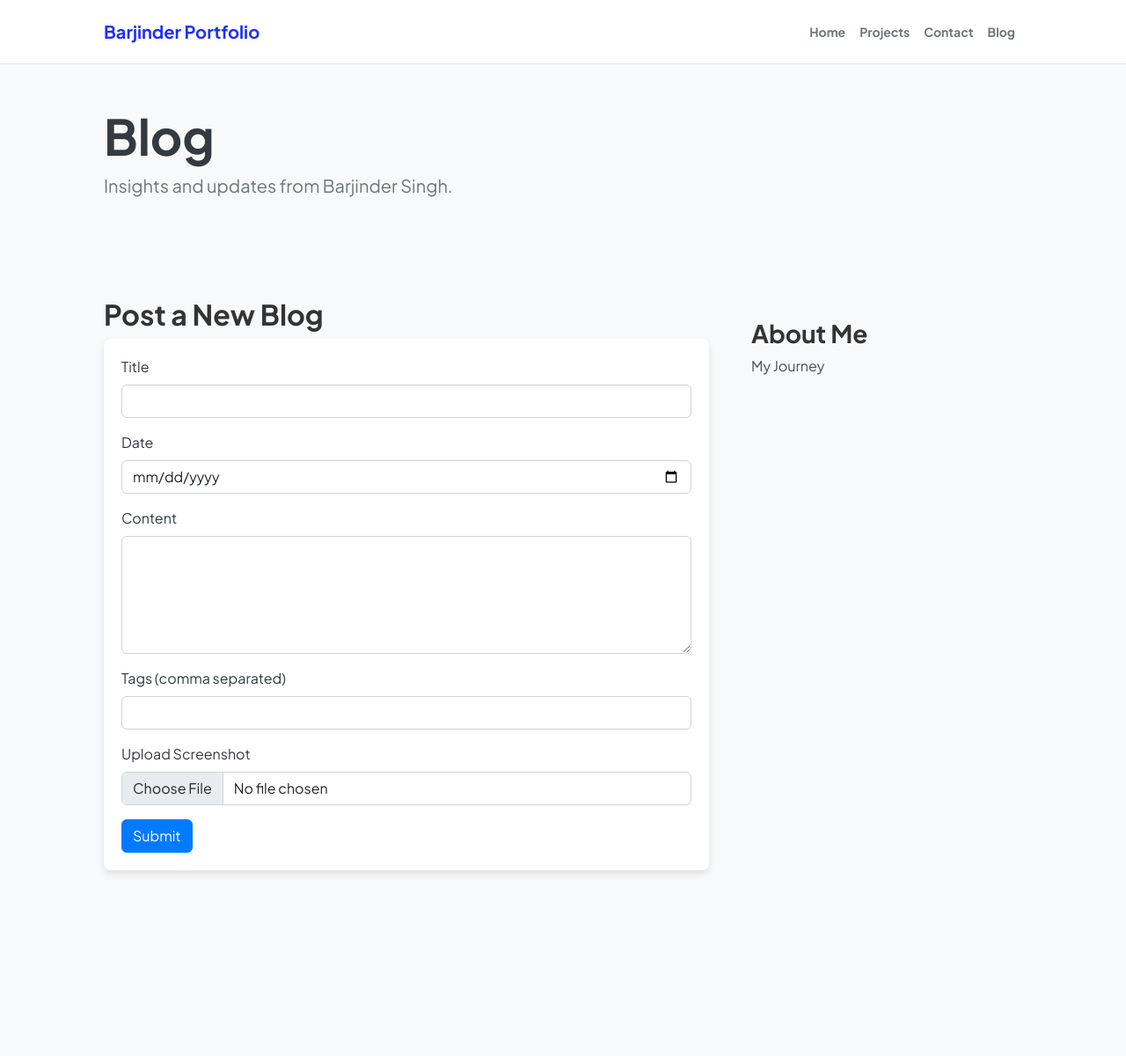
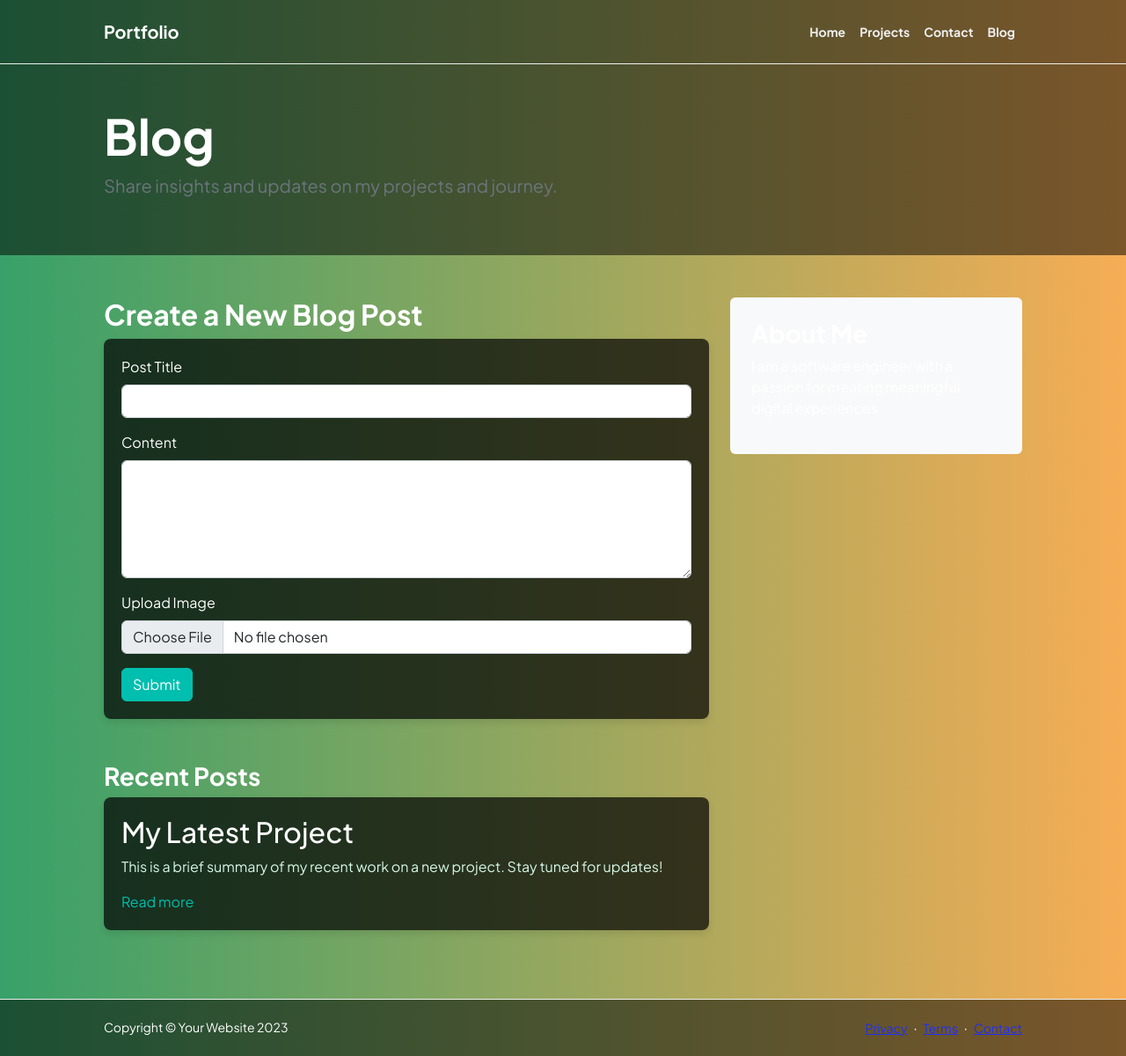
Before and after one commit to BarjnderSE/P, a plain HTML site: page blog.html in a window 1280 px wide. Shown: the whole page at 88% size. Before the commit the page ends 1085 px from the top, so only its background shows below. Drawn offline with nearby package versions, Linux system fonts and the light colour scheme.

Commit message:
Update blog.html

```diff
--- a/blog.html
+++ b/blog.html
@@ -3,9 +3,9 @@
 <head>
     <meta charset="utf-8" />
     <meta name="viewport" content="width=device-width, initial-scale=1, shrink-to-fit=no" />
-    <meta name="description" content="Blog page for Barjinder Singh's portfolio" />
-    <meta name="author" content="Barjinder Singh" />
-    <title>Blog | Barjinder Singh Portfolio</title>
+    <meta name="description" content="Blog page for the portfolio" />
+    <meta name="author" content="" />
+    <title>Blog | Portfolio</title>
     <!-- Favicon-->
     <link rel="icon" type="image/x-icon" href="favicon.ico" />
     <!-- Custom Google font-->
@@ -16,72 +16,71 @@
     <link href="https://cdn.jsdelivr.net/npm/bootstrap-icons@1.8.1/font/bootstrap-icons.css" rel="stylesheet" />
     <!-- Core theme CSS (includes Bootstrap)-->
     <link href="css/styles.css" rel="stylesheet" />
-
     <style>
         /* General Body Styles */
         body {
             font-family: 'Plus Jakarta Sans', sans-serif;
-            color: #333;
-            background-color: #f8f9fa;
+            background: linear-gradient(90deg, #38a169, #f6ad55);
+            color: white;
         }
 
         /* Navigation Styles */
         .navbar {
-            background-color: #ffffff;
-            border-bottom: 1px solid #e5e5e5;
+            background-color: rgba(0, 0, 0, 0.5);
+            border-bottom: 1px solid #f0f0f0;
         }
 
         .navbar-brand {
-            color: #007bff;
+            color: #fff;
         }
 
         .navbar-nav .nav-link {
-            color: #6c757d;
+            color: #f0f0f0;
         }
 
         .navbar-nav .nav-link:hover {
-            color: #007bff;
+            color: #fff;
         }
 
         /* Header Styles */
         header {
-            background-color: #e9ecef;
+            background-color: rgba(0, 0, 0, 0.5);
             padding: 40px 0;
         }
 
         header .display-4 {
-            color: #343a40;
+            color: #fff;
         }
 
         header .lead {
-            color: #6c757d;
+            color: #d6f7e7;
         }
 
         /* Blog Post Form Styles */
         #blog-form {
-            background-color: #ffffff;
+            background-color: rgba(0, 0, 0, 0.7);
             padding: 20px;
             border-radius: 8px;
             box-shadow: 0 4px 8px rgba(0, 0, 0, 0.1);
         }
 
         #blog-form .form-label {
-            color: #343a40;
+            color: #fff;
         }
 
         #blog-form .btn-primary {
-            background-color: #007bff;
-            border-color: #007bff;
+            background-color: #00bfae;
+            border-color: #00bfae;
         }
 
         #blog-form .btn-primary:hover {
-            background-color: #0056b3;
-            border-color: #004085;
+            background-color: #008f8a;
+            border-color: #006f6f;
         }
 
         /* Blog Post Styles */
         article {
-            background-color: #ffffff;
+            background-color: rgba(0, 0, 0, 0.7);
             padding: 20px;
             border-radius: 8px;
             box-shadow: 0 4px 8px rgba(0, 0, 0, 0.1);
@@ -89,16 +88,16 @@
         }
 
         article h2 {
-            color: #343a40;
+            color: #fff;
         }
 
         article p {
-            color: #495057;
+            color: #d6f7e7;
         }
 
         article a {
             text-decoration: none;
-            color: #007bff;
+            color: #00bfae;
         }
 
         article a:hover {
@@ -106,49 +105,41 @@
         }
 
         article .btn-primary {
-            background-color: #007bff;
-            border-color: #007bff;
+            background-color: #00bfae;
+            border-color: #00bfae;
         }
 
         article .btn-primary:hover {
-            background-color: #0056b3;
-            border-color: #004085;
-        }
-
-        /* Sidebar Styles */
-        .bg-light {
-            background-color: #f8f9fa !important;
-        }
-
-        .bg-light p {
-            color: #495057;
+            background-color: #008f8a;
+            border-color: #006f6f;
         }
 
         /* Footer Styles */
         footer {
-            background-color: #ffffff;
-            border-top: 1px solid #e5e5e5;
+            background-color: rgba(0, 0, 0, 0.5);
+            border-top: 1px solid #f0f0f0;
+            padding: 20px 0;
         }
 
         footer .text-muted {
-            color: #6c757d;
+            color: #d6f7e7;
         }
 
         footer .list-inline-item a {
-            color: #6c757d;
+            color: #f0f0f0;
         }
 
         footer .list-inline-item a:hover {
-            color: #007bff;
+            color: #00bfae;
         }
     </style>
 </head>
 <body class="d-flex flex-column h-100">
     <main class="flex-shrink-0">
         <!-- Navigation-->
-        <nav class="navbar navbar-expand-lg navbar-light bg-white py-3">
+        <nav class="navbar navbar-expand-lg navbar-light py-3">
             <div class="container px-5">
-                <a class="navbar-brand" href="index.html"><span class="fw-bolder text-primary">Barjinder Portfolio</span></a>
+                <a class="navbar-brand" href="index.html"><span class="fw-bolder">Portfolio</span></a>
                 <button class="navbar-toggler" type="button" data-bs-toggle="collapse" data-bs-target="#navbarSupportedContent" aria-controls="navbarSupportedContent" aria-expanded="false" aria-label="Toggle navigation"><span class="navbar-toggler-icon"></span></button>
                 <div class="collapse navbar-collapse" id="navbarSupportedContent">
                     <ul class="navbar-nav ms-auto mb-2 mb-lg-0 small fw-bolder">
@@ -161,39 +152,31 @@
             </div>
         </nav>
         <!-- Header-->
-        <header class="py-5 bg-light">
+        <header class="py-5">
             <div class="container px-5">
                 <h1 class="display-4 fw-bolder">Blog</h1>
-                <p class="lead fw-normal text-muted">Insights and updates from Barjinder Singh.</p>
+                <p class="lead fw-normal text-muted">Share insights and updates on my projects and journey.</p>
             </div>
         </header>
-        <!-- Blog Posts -->
+        <!-- Blog Post Form -->
         <section class="py-5">
             <div class="container px-5">
                 <div class="row">
                     <div class="col-lg-8">
                         <!-- Blog Post Form -->
                         <div class="mb-5">
-                            <h2 class="fw-bolder">Post a New Blog</h2>
+                            <h2 class="fw-bolder">Create a New Blog Post</h2>
                             <form id="blog-form" action="submit_blog.php" method="POST" enctype="multipart/form-data">
                                 <div class="mb-3">
-                                    <label for="title" class="form-label">Title</label>
+                                    <label for="title" class="form-label">Post Title</label>
                                     <input type="text" class="form-control" id="title" name="title" required />
-                                </div>
-                                <div class="mb-3">
-                                    <label for="date" class="form-label">Date</label>
-                                    <input type="date" class="form-control" id="date" name="date" required />
                                 </div>
                                 <div class="mb-3">
                                     <label for="content" class="form-label">Content</label>
                                     <textarea class="form-control" id="content" name="content" rows="5" required></textarea>
                                 </div>
                                 <div class="mb-3">
-                                    <label for="tags" class="form-label">Tags (comma separated)</label>
-                                    <input type="text" class="form-control" id="tags" name="tags" />
-                                </div>
-                                <div class="mb-3">
-                                    <label for="image" class="form-label">Upload Screenshot</label>
+                                    <label for="image" class="form-label">Upload Image</label>
                                     <input type="file" class="form-control" id="image" name="image" />
                                 </div>
                                 <button type="submit" class="btn btn-primary">Submit</button>
@@ -201,10 +184,43 @@
                         </div>
 
                         <!-- Display Blog Posts -->
-
+                        <div class="mt-5">
+                            <h3 class="fw-bolder">Recent Posts</h3>
+                            <div class="mb-4">
+                                <article>
+                                    <h2>My Latest Project</h2>
+                                    <p>This is a brief summary of my recent work on a new project. Stay tuned for updates!</p>
+                                    <a href="#">Read more</a>
+                                </article>
+                            </div>
+                        </div>
                     </div>
                     <div class="col-lg-4">
                         <!-- Sidebar -->
                         <div class="bg-light p-4 rounded">
                             <h3 class="fw-bolder">About Me</h3>
-                            <p>My Journey</
+                            <p>I am a software engineer with a passion for creating meaningful digital experiences.</p>
+                        </div>
+                    </div>
+                </div>
+            </div>
+        </section>
+    </main>
+
+    <!-- Footer-->
+    <footer>
+        <div class="container px-5">
+            <div class="row align-items-center justify-content-between flex-column flex-sm-row">
+                <div class="col-auto"><div class="small m-0">Copyright &copy; Your Website 2023</div></div>
+                <div class="col-auto">
+                    <a class="small" href="#!">Privacy</a>
+                    <span class="mx-1">&middot;</span>
+                    <a class="small" href="#!">Terms</a>
+                    <span class="mx-1">&middot;</span>
+                    <a class="small" href="#!">Contact</a>
+                </div>
+            </div>
+        </div>
+    </footer>
+</body>
+</html>
```
